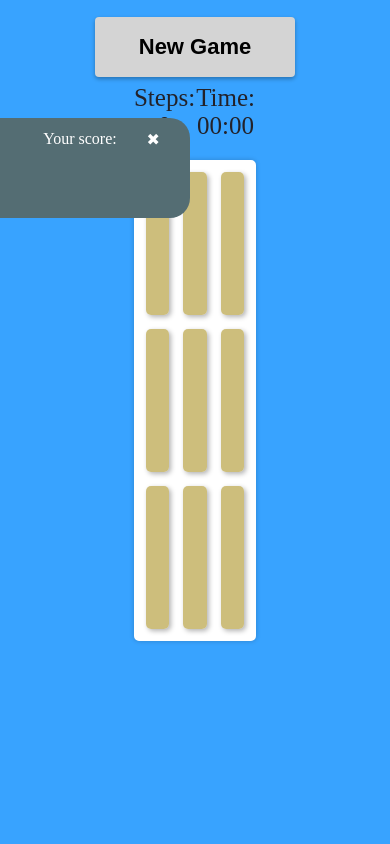
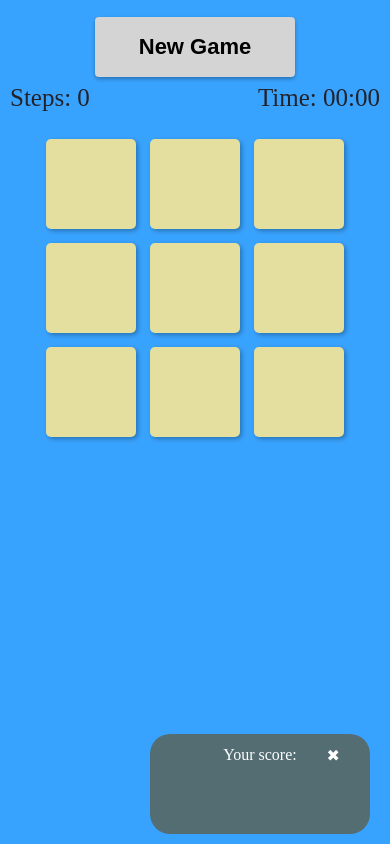
Before and after one commit to Dzmitry-Rybak/Barley-Break, a website: page src/index.html in a window 390 px wide. Drawn offline with Linux system fonts and the light colour scheme.

Commit message:
mobil adapt

```diff
--- a/src/css/style.css
+++ b/src/css/style.css
@@ -19,22 +19,15 @@ body {
 
 .item {
     display: flex;
+    justify-content: center;
 }
 
-#board {
-    width: 33%;
-    background-color: rgb(255, 255, 255);
-    box-shadow: rgba(0, 0, 0, 0.2) 0px 0px 5px;
-    border: 5px solid rgb(255, 255, 255);
-    border-radius: 5px;
-    margin: 0 auto;
-}
 button  {
     cursor: pointer;
-    height: 143px;
+    height: 150px;
     width: 150px;
     margin: 7px;
-    background-color: #cfb853b8;
+    background-color: #fdf8b0;
     font-size: 20px;
     color: #000;
     font-weight: bold;
@@ -42,6 +35,18 @@ button  {
     border-radius: 5px;
     box-shadow: 2px 2px 5px rgba(0, 0, 0, 0.3);
     filter: brightness(90%);
+    @media (max-width: 1200px) {
+        height: 110px;
+        width: 110px;
+    }
+    @media (max-width: 992px) {
+        height: 110px;
+        width: 110px;
+    }
+    @media (max-width: 768px) {
+        height: 90px;
+        width: 90px;
+    }
 }
 
 .new-game {
@@ -90,6 +95,9 @@ button:active {
     width: 33%;
     display: flex;
     justify-content: space-between;
+    @media (max-width: 576px) {
+        width: 100%;
+    }
 }
 
 #step, #time {
@@ -99,13 +107,20 @@ button:active {
 .score {
     position: absolute;
     padding: 12px 20px 12px 20px;
-    top: 118px;
-    right: 200px;
+    top: 90px;
+    right: 50px;
     width: 220px;
     min-height: 100px;
     color: #fff;
     border-radius: 20px;
     background: linear-gradient(45deg, #546d73, #546d73);
+    @media (max-width: 992px) {
+        right: 20px;
+    }
+    @media (max-width: 900px) {
+        top:auto;
+        bottom: 10px;
+    }
 }
 
 .clear__score {
```
Also changed, not shown: README.md.
